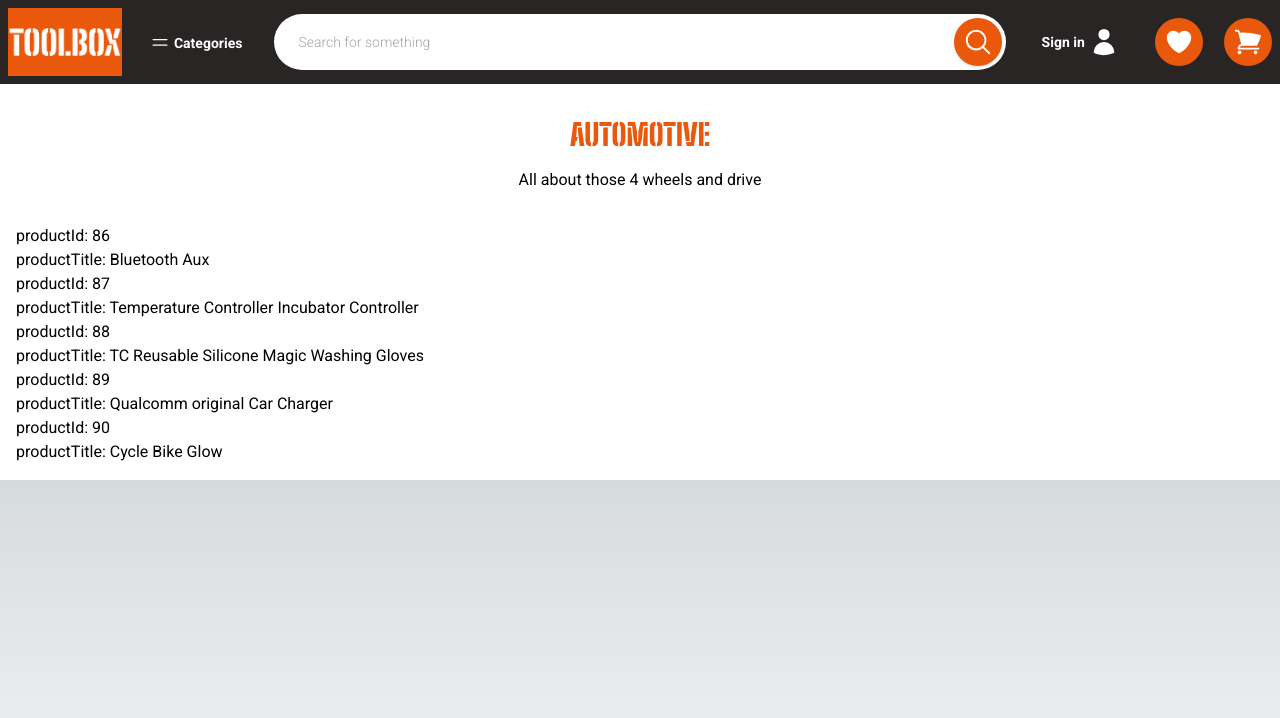
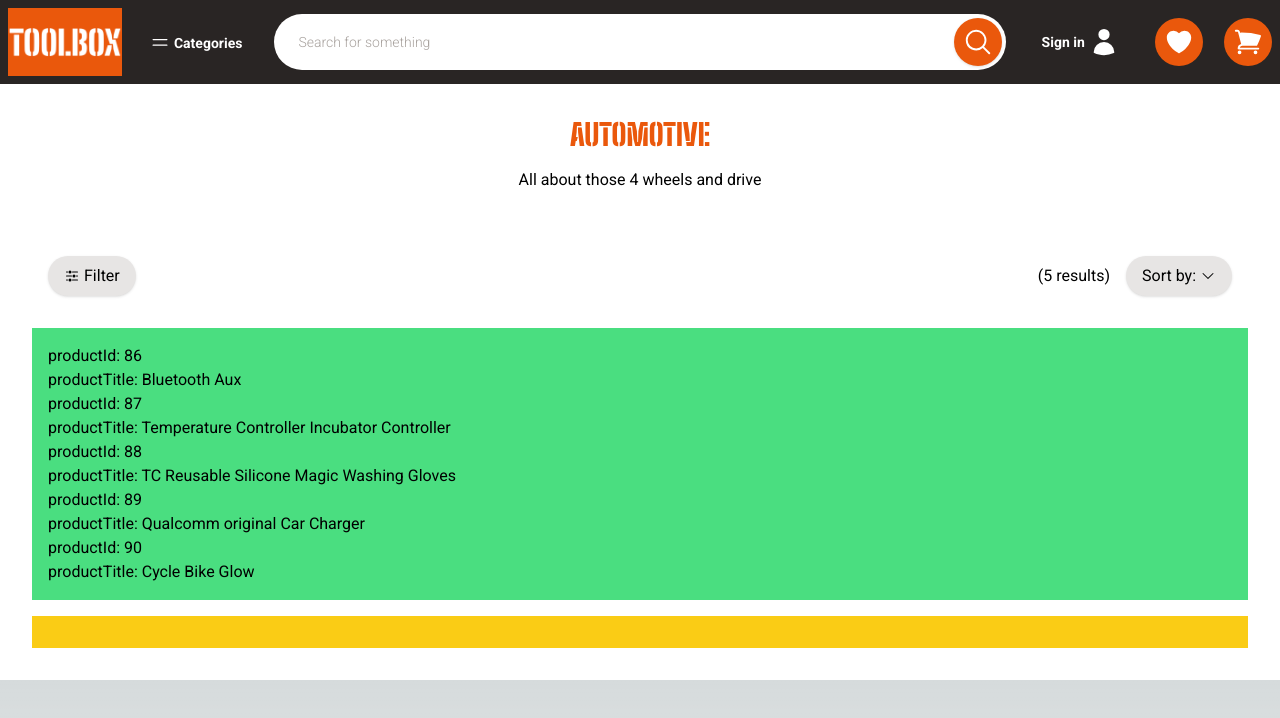
Before and after one commit to blair3003/toolbox, a Next.js app: page /category/automotive in a window 1280 px wide. Shown: the top 718 px of the page. Built offline with nearby package versions, Linux system fonts and the light colour scheme.

Commit message:
Product list start

```diff
--- a/src/app/search/page.tsx
+++ b/src/app/search/page.tsx
@@ -1,4 +1,4 @@
-import { notFound, redirect } from 'next/navigation'
+import { redirect } from 'next/navigation'
 import getProductsFromSearchTerm from '@/lib/getProductsFromSearchTerm'
 import SearchPage from '@/components/SearchPage'
 
--- a/src/components/ProductList.tsx
+++ b/src/components/ProductList.tsx
@@ -1,6 +1,7 @@
 'use client'
 
 import Link from 'next/link'
+import { HiAdjustmentsHorizontal, HiChevronDown } from 'react-icons/hi2'
 
 interface ProductListProps {
     products: Product[]
@@ -9,13 +10,44 @@ interface ProductListProps {
 const ProductList = ({ products }: ProductListProps) => {
 
     return (
-        <div>
-            {products.map(product =>
-                <div key={product.id}>
-                    <p>productId: {product.id}</p>
-                    <p>productTitle: <Link href={`/product/${product.id}`}>{product.title}</Link></p>
+        <div className="p-2 lg:p-4 flex flex-col gap:2 lg:gap-4 text-xs lg:text-base">
+            <div className="p-2 lg:p-4 flex items-center justify-between gap-2 lg:gap-4">
+                {/* List controls */}
+                <button
+                    className="p-2 lg:px-4 rounded-full shadow flex items-center gap-1 text-black bg-stone-200 hover:bg-stone-300 focus:bg-stone-300"
+                >
+                    {/* filter */}
+                    <HiAdjustmentsHorizontal />
+                    <span className="hidden lg:block">Filter</span>
+                    <span className="sr-only">Filter</span>
+                </button>
+                <div className="grow text-left lg:text-right">
+                    {/* results */}
+                    <span>
+                        ({products.length} results)
+                    </span>
                 </div>
-            )}
+                <button
+                    className="py-2 px-4 rounded-full shadow flex items-center gap-1 text-black bg-stone-200 hover:bg-stone-300 focus:bg-stone-300"
+                >
+                    {/* sort */}
+                    <span>Sort by:</span>
+                    <HiChevronDown />
+                </button>
+            </div>
+            <div className="p-2 lg:p-4 bg-green-400">
+                {/* List */}
+                {products.map(product =>
+                    <div key={product.id}>
+                        <p>productId: {product.id}</p>
+                        <p>productTitle: <Link href={`/product/${product.id}`}>{product.title}</Link></p>
+                    </div>
+                )}
+            </div>
+            <div className="p-2 lg:p-4 bg-yellow-400">
+                {/* Pagination */}
+
+            </div>
         </div>
     )
 }
```
